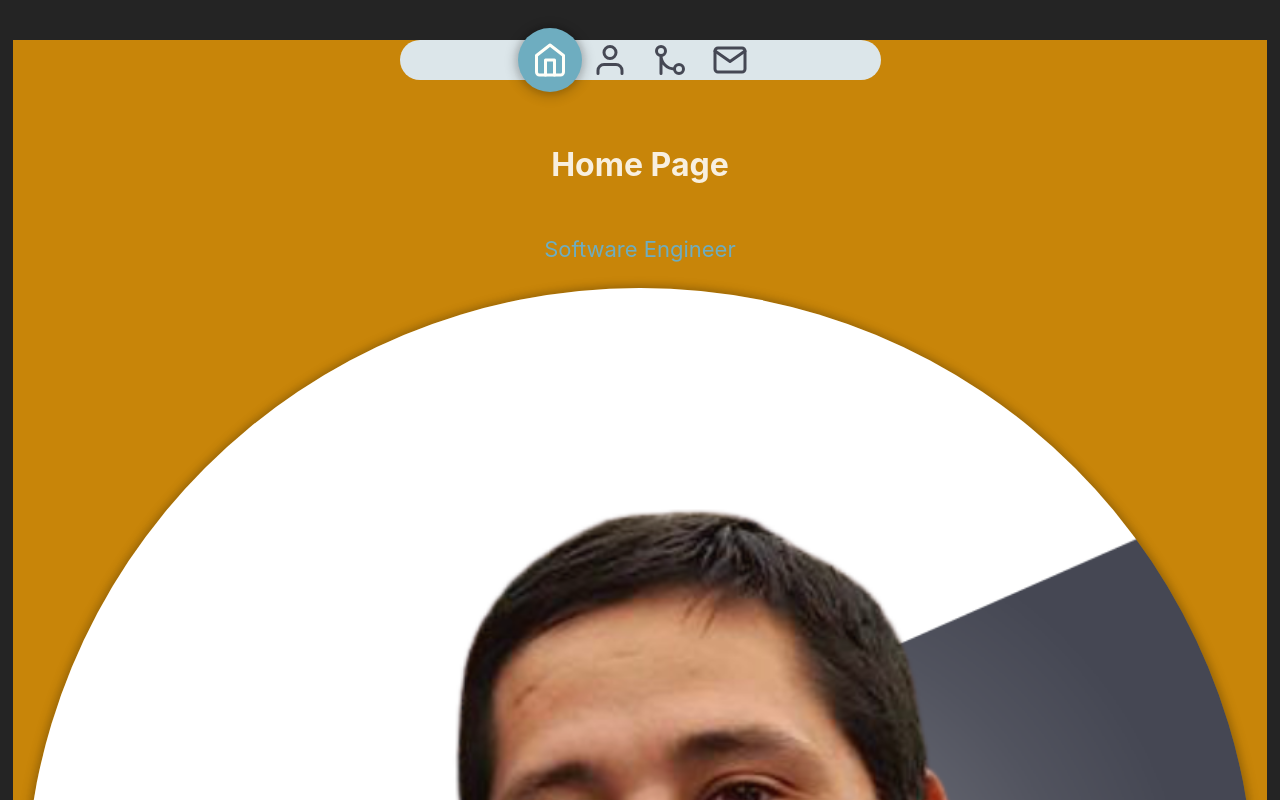
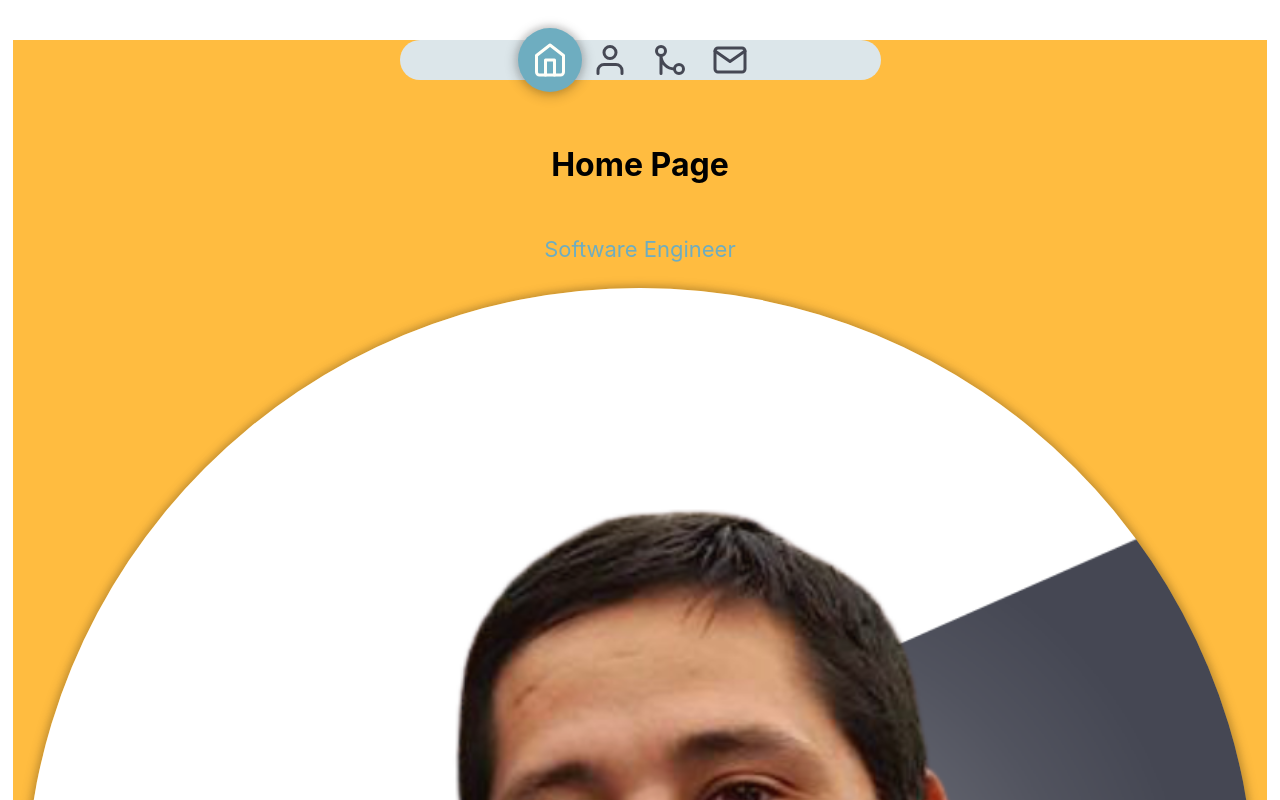
Before and after one commit to andrew-oyanguren/typescript-portfolio, a React (Vite) app: page / in a window 1280 px wide. Shown: the top 800 px of the page. Built offline with nearby package versions, Linux system fonts and the light colour scheme.

Commit message:
Added typography, svg, and box model CSS global variables

```diff
--- a/src/index.css
+++ b/src/index.css
@@ -1,12 +1,25 @@
 :root {
+  /* typography */
   font-family: Inter, system-ui, Avenir, Helvetica, Arial, sans-serif;
   line-height: 1.5;
-  font-weight: 400;
+
+  font-weight: var(--font-weight-regular);
+  font-size: var(--font-size-small);
+
+  --font-size-smallr: 16px;
+  --font-size-medium: 24px;
+  --font-size-large: 36px;
+
+  --font-weight-regular: 400;
+  --font-weight-bold: 600;
+
+  font-synthesis: none;
+  text-rendering: optimizeLegibility;
+  -webkit-font-smoothing: antialiased;
+  -moz-osx-font-smoothing: grayscale;
+  -webkit-text-size-adjust: 100%;
 
   /* color theme */
-  color-scheme: light dark;
-  color: rgba(255, 255, 255, 0.87);
-  background-color: #242424;
   --color-light: #fffcfa;
   --color-dark: #444753;
   --color-primary: #6eadc0;
@@ -21,6 +34,12 @@
   --border-radius: 20px;
   --border-radius-circle: 50%;
 
+  --box-shadow-icon: 0px 2px 10px 4px rgb(68, 71, 83, 0.1),
+    0px 0px 6px 2px rgb(110, 173, 192, 0.15);
+
+  --box-shadow-image: 0px 2px 15px 10px rgb(68, 71, 83, 0.15),
+    0px 0px 6px 2px rgb(110, 173, 192, 0.1);
+
   /* responsive breakpoints */
   --device-small-minWidth: 320px;
   --device-medium-minWidth: 481px;
@@ -32,11 +51,9 @@
   --svg-filter-light: invert(93%) sepia(6%) saturate(904%) hue-rotate(43deg)
     brightness(115%) contrast(113%);
 
-  font-synthesis: none;
-  text-rendering: optimizeLegibility;
-  -webkit-font-smoothing: antialiased;
-  -moz-osx-font-smoothing: grayscale;
-  -webkit-text-size-adjust: 100%;
+  /* var(--color-dark) converted to svg filter: https://change-svg-color.vercel.app/ */
+  --svg-filter-dark: invert(26%) sepia(8%) saturate(992%) hue-rotate(191deg)
+    brightness(92%) contrast(85%);
 }
 
 body {
```
